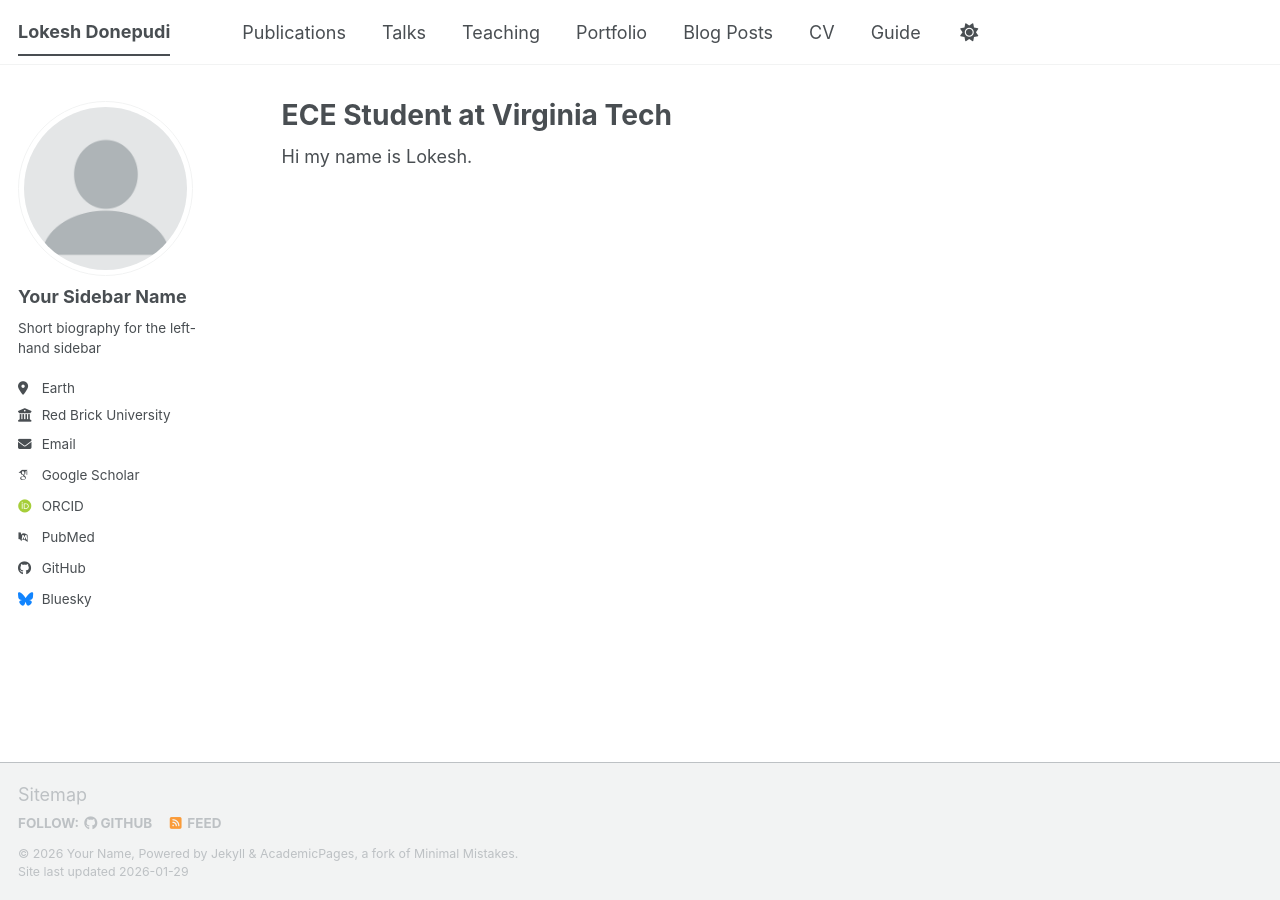
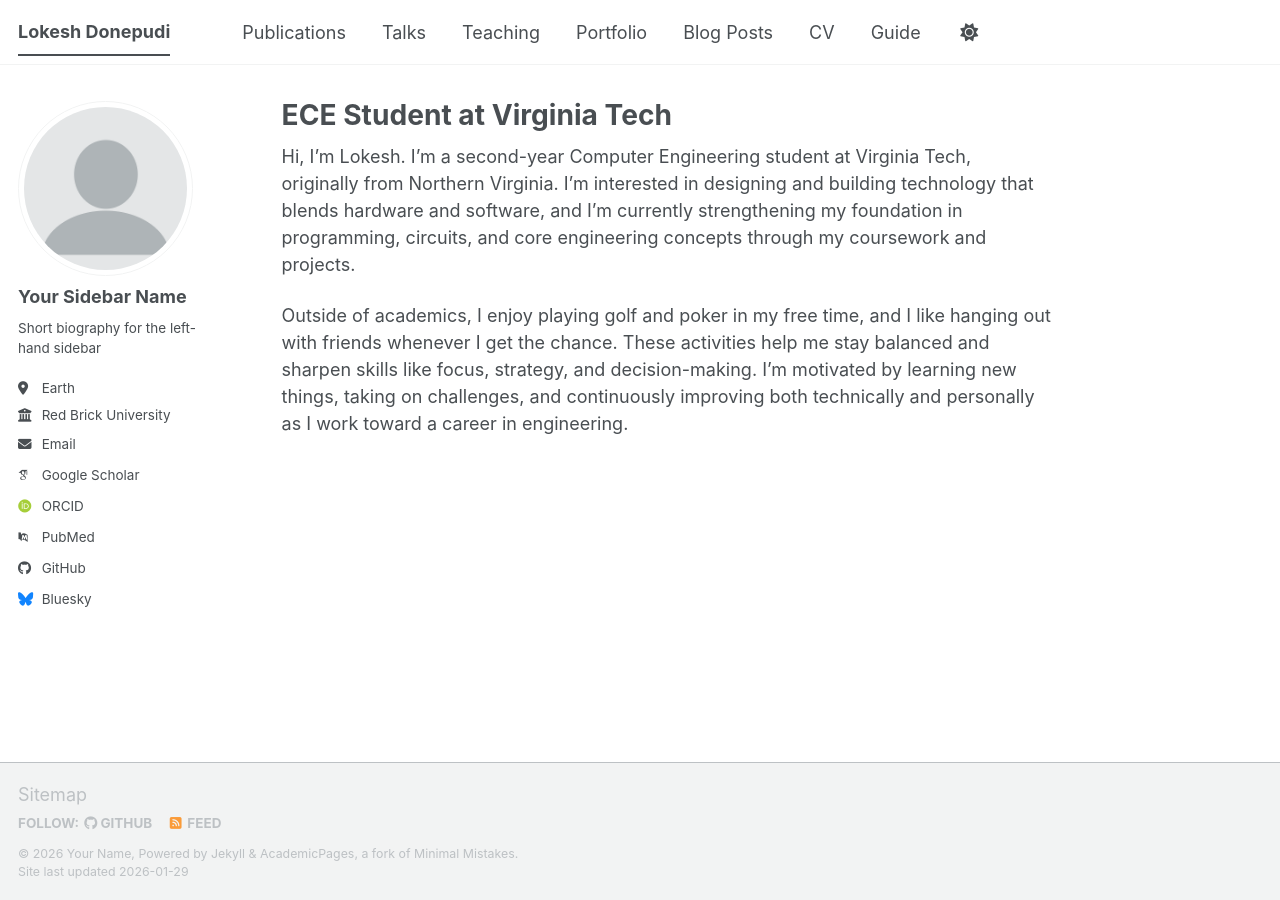
Before and after one commit to lokeshdonepudi/lokeshdonepudi.github.io, a Jekyll site: the page built from _pages/about.md, in a window 1280 px wide. Built offline with Jekyll 4.4.1, drawn with Linux system fonts in a browser that asks for light colours; some web fonts are replaced; a script bundle is joined from its source files by our own code; library files that are not in the unit come from our copies.

Commit message:
Revise about page with detailed personal information
Updated personal introduction with detailed background and interests.

```diff
--- a/_pages/about.md
+++ b/_pages/about.md
@@ -7,4 +7,6 @@ redirect_from:
   - /about.html
 ---
 
-Hi my name is Lokesh.
+Hi, I’m Lokesh. I’m a second-year Computer Engineering student at Virginia Tech, originally from Northern Virginia. I’m interested in designing and building technology that blends hardware and software, and I’m currently strengthening my foundation in programming, circuits, and core engineering concepts through my coursework and projects.
+
+Outside of academics, I enjoy playing golf and poker in my free time, and I like hanging out with friends whenever I get the chance. These activities help me stay balanced and sharpen skills like focus, strategy, and decision-making. I’m motivated by learning new things, taking on challenges, and continuously improving both technically and personally as I work toward a career in engineering.
```
